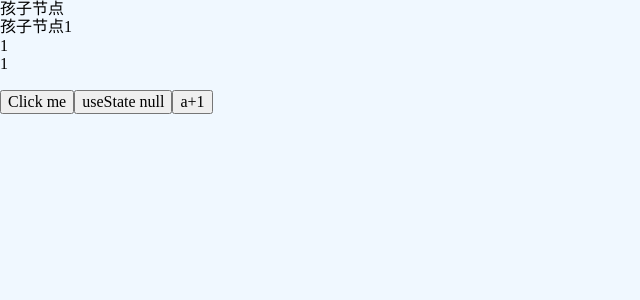
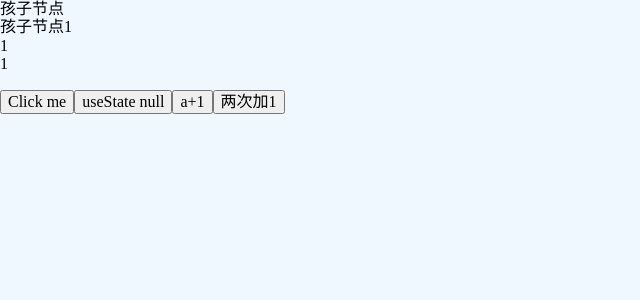
Before and after one commit to maoyln/myReactProjectTemplate, a React (Create React App) app: page /updateState2 in a window 1280 px wide. Shown: the top 300 px of the page, without its empty margins (0-640 px from the left). Built offline with nearby package versions, Linux system fonts and the light colour scheme; the HTML template or start-up script is replaced by a standard one.

Commit message:
state异步更新

```diff
--- a/src/pages/UpdateState2.tsx
+++ b/src/pages/UpdateState2.tsx
@@ -32,6 +32,13 @@ const UpdateState2: React.FC = () => {
     );
   }
 
+  const incrementTwice = () => {
+    setText(text + 1);
+    setText(text + 2);
+    // 由于 setState 是异步的，this.state.text 在第二次 setState 调用时可能并未更新。因此，在没有合并的情况下，this.state.text 仍然是原始值
+    // 最终两次结果合并，最终以setText为准
+  }
+
   console.log(spanRef.current);
   console.log('render');
   return (
@@ -49,6 +56,7 @@ const UpdateState2: React.FC = () => {
       </button>
       <button onClick={() =>setText(null)}>useState null</button>
       <button onClick={() => setText(text + 1)}>a+1</button>
+      <button onClick={incrementTwice}>两次加1</button>
       {/* <button onClick={() => createPortalRender()}>createPortalRender</button> */}
 
       <div id="father">
```
